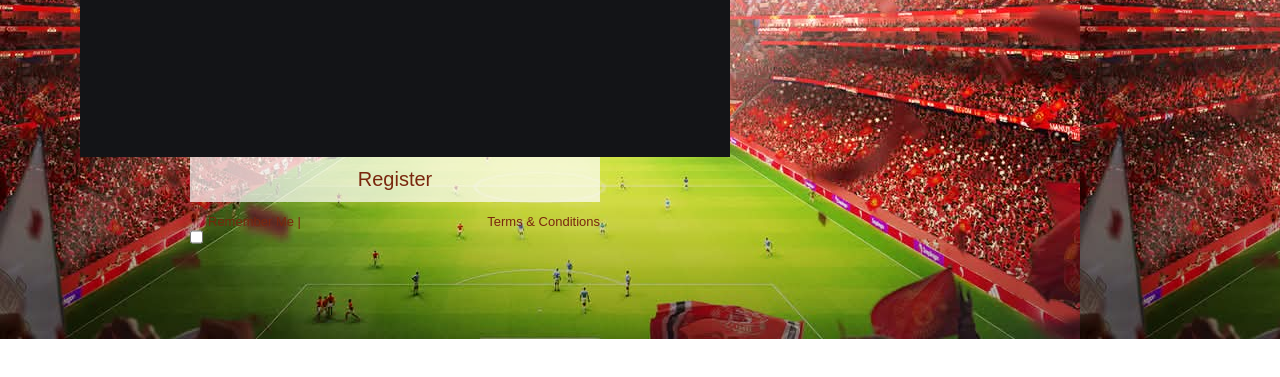
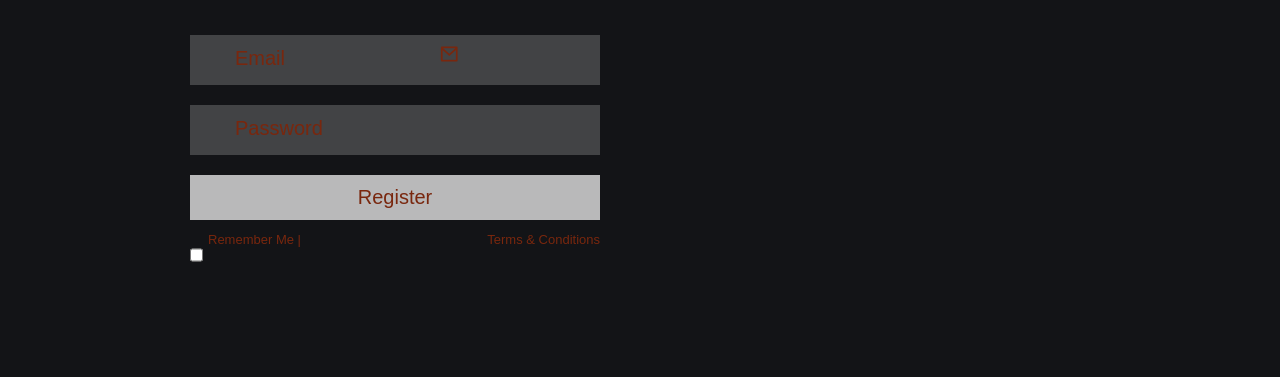
Before and after one commit to spencer-vs/spencer-vs-2.github.io, a plain HTML site: page sign-in.html in a window 1280 px wide. Shown: the part 461-838 px from the top of the page. Before the commit the page ends 800 px from the top, so only its background shows below. Drawn offline with nearby package versions, Linux system fonts and the light colour scheme.

Commit message:
Sixth Changes 15th-Aug-2025

```diff
--- a/sign-in.html
+++ b/sign-in.html
@@ -9,12 +9,11 @@
 <script src="/utd.js" defer></script>
 <title>United Store | Login and Registration</title>
 </head>
-<body>
 
 
-<body class="light-theme sign-in-body">
+<body class="light-theme sign-in-body"></body>
 <section class="section-header">
-    <header class="b-header sign-up-header"  id="header">
+    <header class="b-header"  id="header">
        <div class="first-header">
         <div class="nav-button">
     <button class="btn-1 white-btn" id="loginBtn" onclick="login()">Login</button>
@@ -46,7 +45,7 @@
         <div class="nav-menu" id="navMenu">
          <ul class="list">
                 <li class="list-link">
-                    <a href="blog.html" class="list-item">Blog and News</a>
+                    <a href="/blog.html" class="list-item">Blog and News</a>
                 </li>
 
 
@@ -55,7 +54,7 @@
                 </li>
 
                 <li class="list-link">
-                    <a href="index.html" class="list-item">United Store</a>
+                    <a href="united-store.html" class="list-item">United Store</a>
                 </li>
 
                 <li class="list-link">
@@ -63,7 +62,7 @@
                 </li>
 
                 <li class="list-link">
-                    <a href="players.html" class="list-item">Players</a>
+                    <a href="Players.html" class="list-item">Players</a>
                 </li>
                   </ul>
 
@@ -73,8 +72,13 @@
 
 
 
+ </header>
+    </section>
 
- <div class="form-box">
+
+
+
+     <div class="form-box">
 
    <div class="login-container" id="login">
        <div class="top">
@@ -120,14 +124,16 @@
         </div>
         <div class="input-box">
             <input type="text" class="input-field" placeholder="Lastname">
+            <i class="ri-mail-line"></i>
 
         </div>
         </div>
         <div class="input-box">
-             <input type="email" class="input-field" placeholder="Email">
+            <input type="text" class="input-field" placeholder="Email">
         </div>
         <div class="input-box">
             <input type="password" class="input-field" placeholder="Password">
+
         </div>
         <div class="input-box">
             <input type="submit" class="submit" value="Register">
@@ -148,8 +154,8 @@
 
 
 
-    </header>
-    </section>
+
+
 
  <section class="section-search">
      <div class="search-body" id="search-form-container">
@@ -165,11 +171,5 @@
     </div>
     <button class="btn-close form-close-btn" id="form-close-btn"><i class="ri-close-line"></i></button>
   </section>
-    </section>
-
-
-
-
-
  </body>
 </html>
--- a/utd.css
+++ b/utd.css
@@ -42,7 +42,7 @@
 }
 
 .sign-in-body {
-  background-image: url(./OldTrafford.jpg);
+  background-color: #131417;
   font-family: 'Poppins', sans-serif;
   font-size: 1.6rem;
   line-height: 1.6;
```
